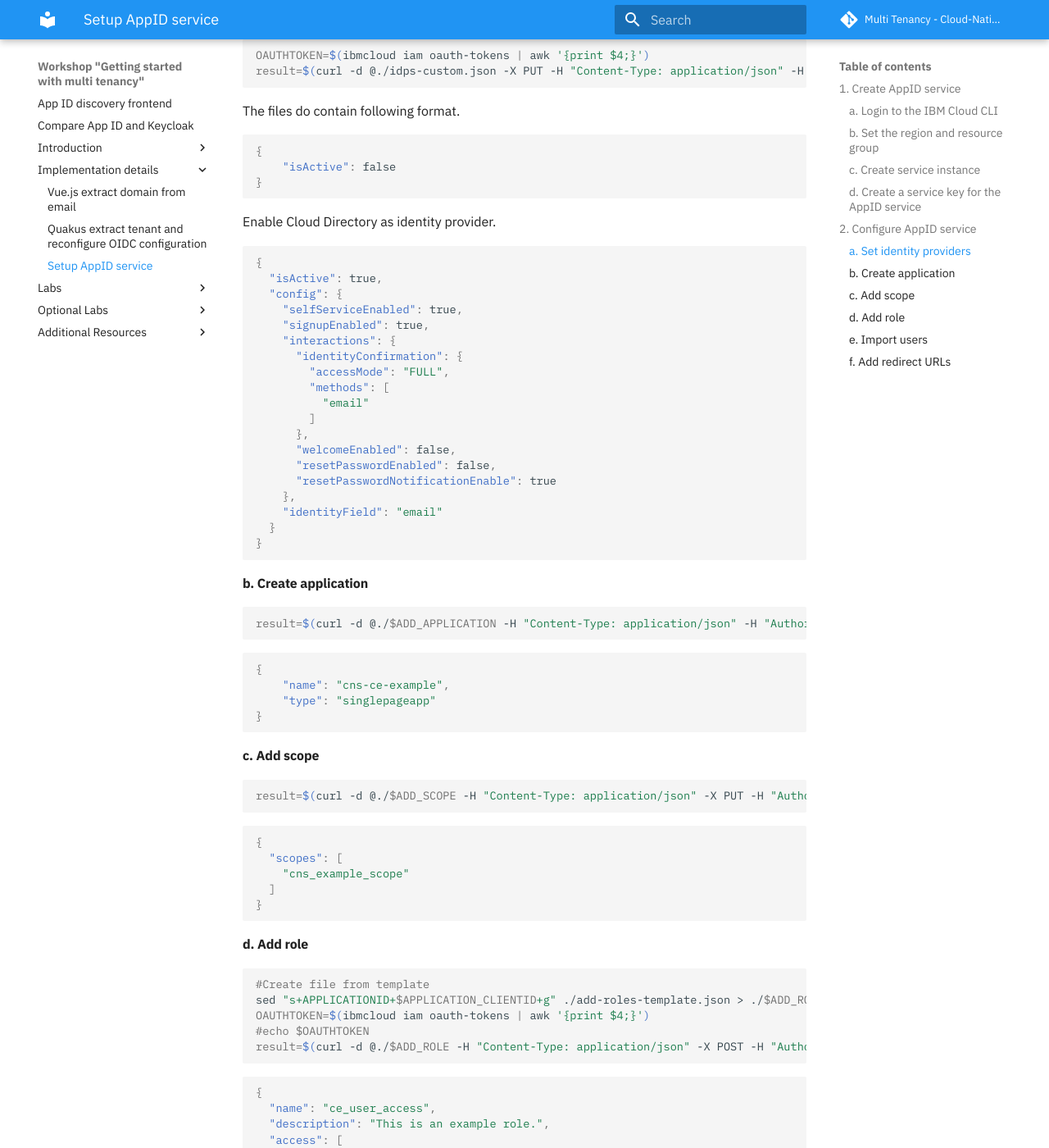
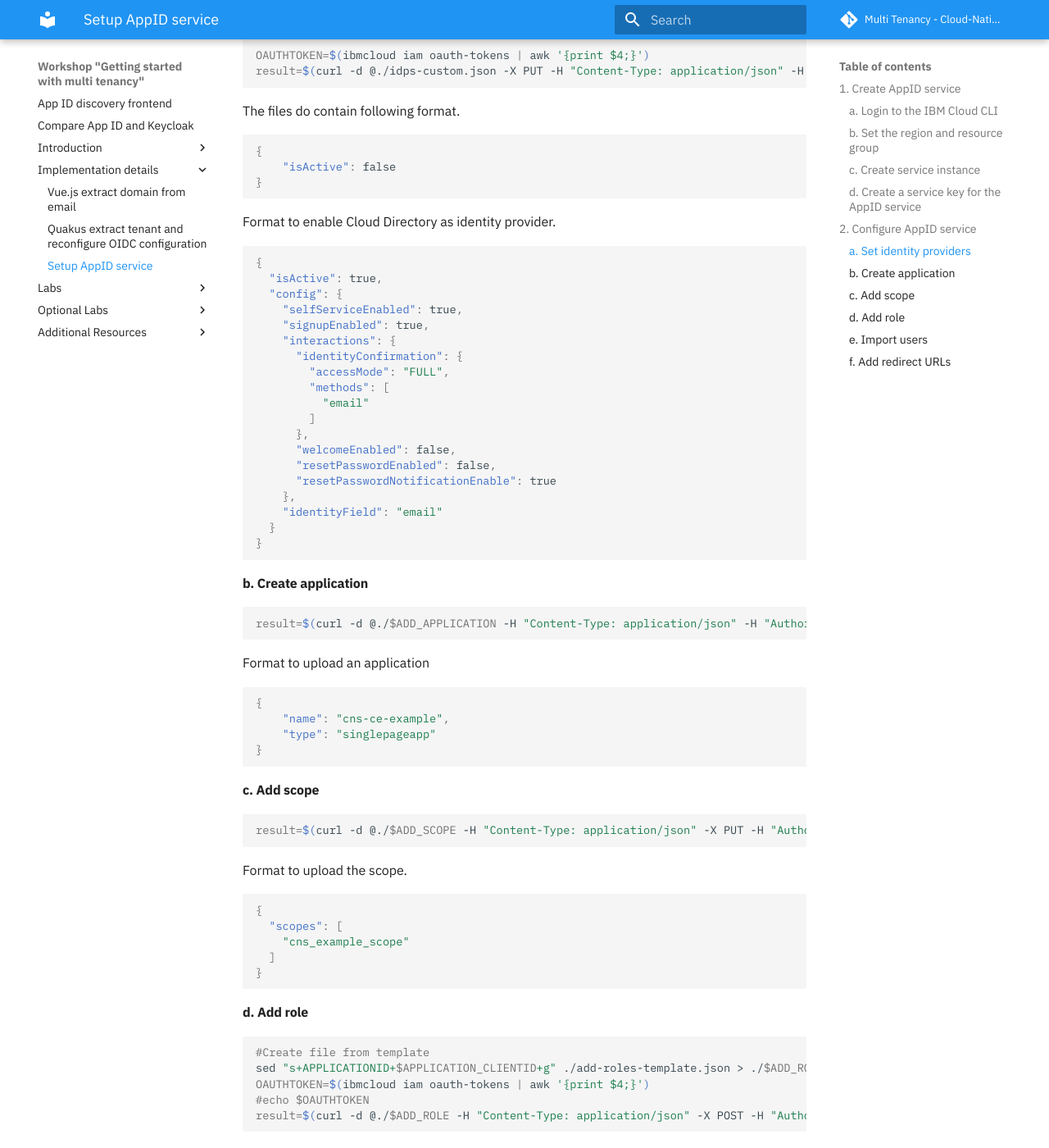
Before and after one commit to thomassuedbroecker/ce-cns-multi-tenant, an MkDocs documentation site: the page built from documentation/setup-appid.md, in a window 1280 px wide and 1400 px high, scrolled down 899 px. Shown: the whole window at 82% size. Built offline with MkDocs 1.6.1 and Material for MkDocs 9.7.7, drawn with Linux system fonts in a browser that asks for light colours; comment, search, counter and statistics services are not loaded; some of the changed text lies outside the part shown.

Commit message:
update variables and documentation

````diff
--- a/documentation/setup-appid.md
+++ b/documentation/setup-appid.md
@@ -55,7 +55,7 @@
 }
 ```
 
-Enable Cloud Directory as identity provider.
+Format to enable Cloud Directory as identity provider.
 
 ```json
 {
@@ -85,6 +85,8 @@
 result=$(curl -d @./$ADD_APPLICATION -H "Content-Type: application/json" -H "Authorization: Bearer $OAUTHTOKEN" $MANAGEMENTURL/applications)
 ```
 
+Format to upload an application
+
 ```json
 {
     "name": "cns-ce-example",
@@ -97,6 +99,8 @@
 ```sh
 result=$(curl -d @./$ADD_SCOPE -H "Content-Type: application/json" -X PUT -H "Authorization: Bearer $OAUTHTOKEN" $MANAGEMENTURL/applications/$APPLICATION_CLIENTID/scopes)
 ```
+
+Format to upload the scope.
 
 ```json
 {
@@ -115,6 +119,8 @@
 #echo $OAUTHTOKEN
 result=$(curl -d @./$ADD_ROLE -H "Content-Type: application/json" -X POST -H "Authorization: Bearer $OAUTHTOKEN" $MANAGEMENTURL/roles)
 ```
+
+Format to upload a role.
 
 ```json
 {
````
Also changed, not shown: 2 other files.
